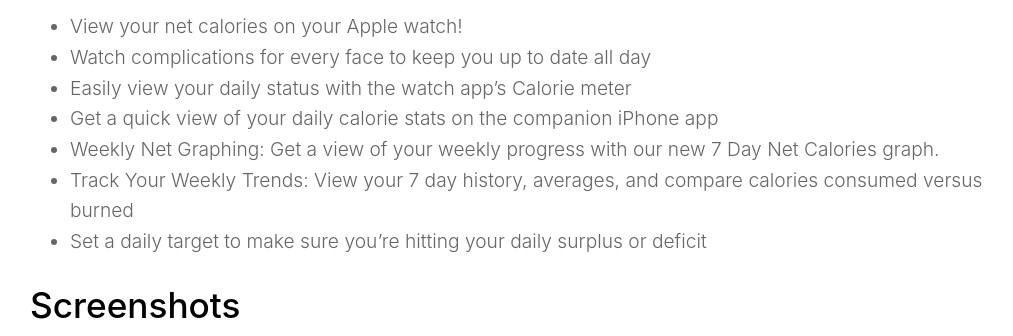
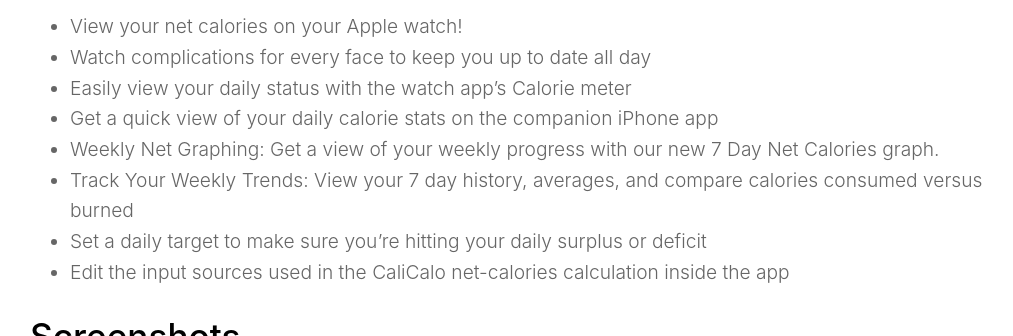
Before and after one commit to Base11Studios/base11site, a Jekyll site: the page built from _clients/calicalo.md, in a window 1280 px wide and 900 px high, scrolled down 1164 px, cut to the strip 0-336 px from the top of the window. Shown: the whole strip, without its empty margins (125-1138 px from the left). Built offline with Jekyll 4.4.1, drawn with Linux system fonts in a browser that asks for light colours; nearby versions of some CDN libraries; library files that are not in the unit come from our copies; comment, search, counter and statistics services are not loaded.

Commit message:
Update calicalo.md

```diff
--- a/_clients/calicalo.md
+++ b/_clients/calicalo.md
@@ -19,6 +19,7 @@
 - Weekly Net Graphing: Get a view of your weekly progress with our new 7 Day Net Calories graph.
 - Track Your Weekly Trends: View your 7 day history, averages, and compare calories consumed versus burned
 - Set a daily target to make sure you're hitting your daily surplus or deficit
+- Edit the input sources used in the CaliCalo net-calories calculation inside the app
 
 ## Screenshots
 
```
